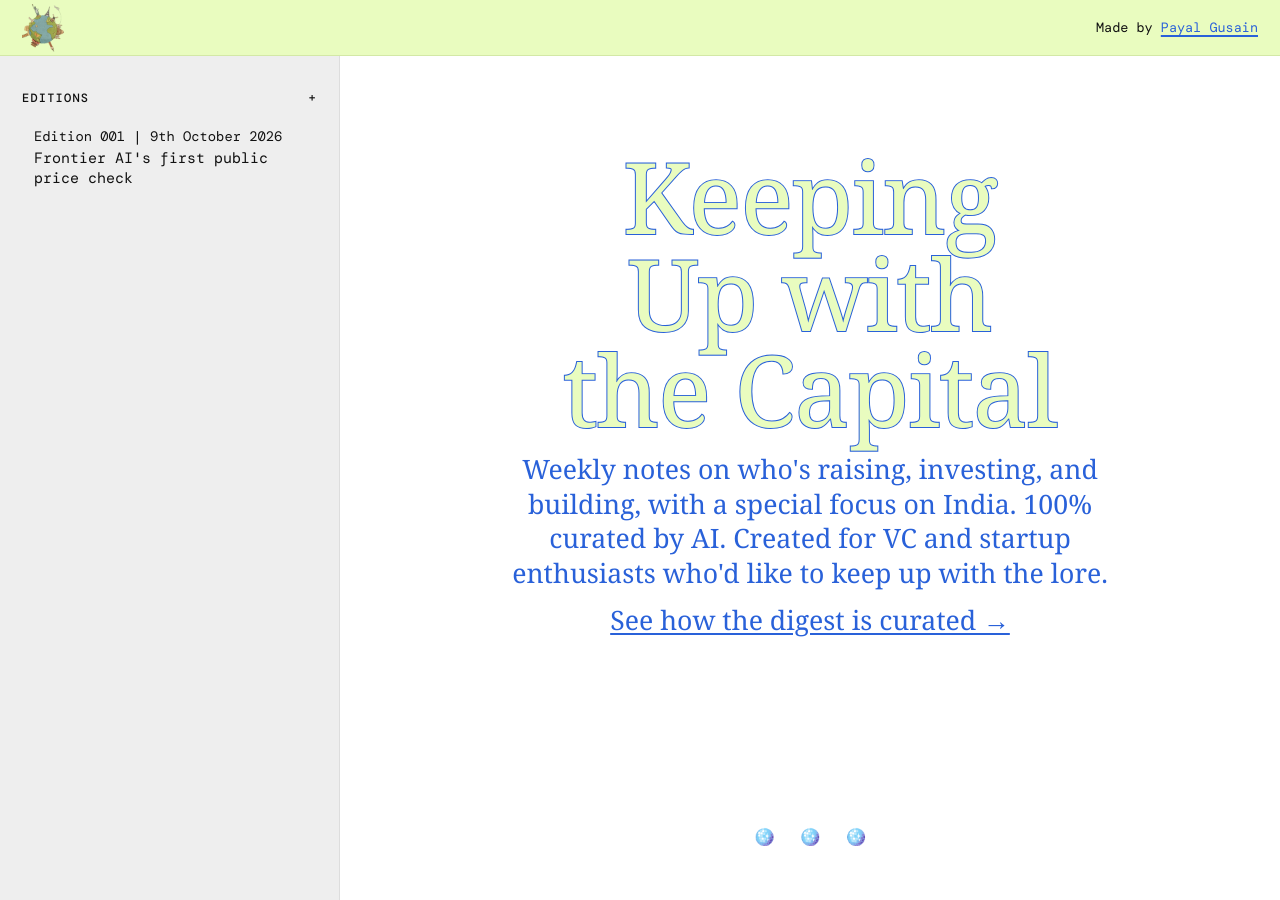
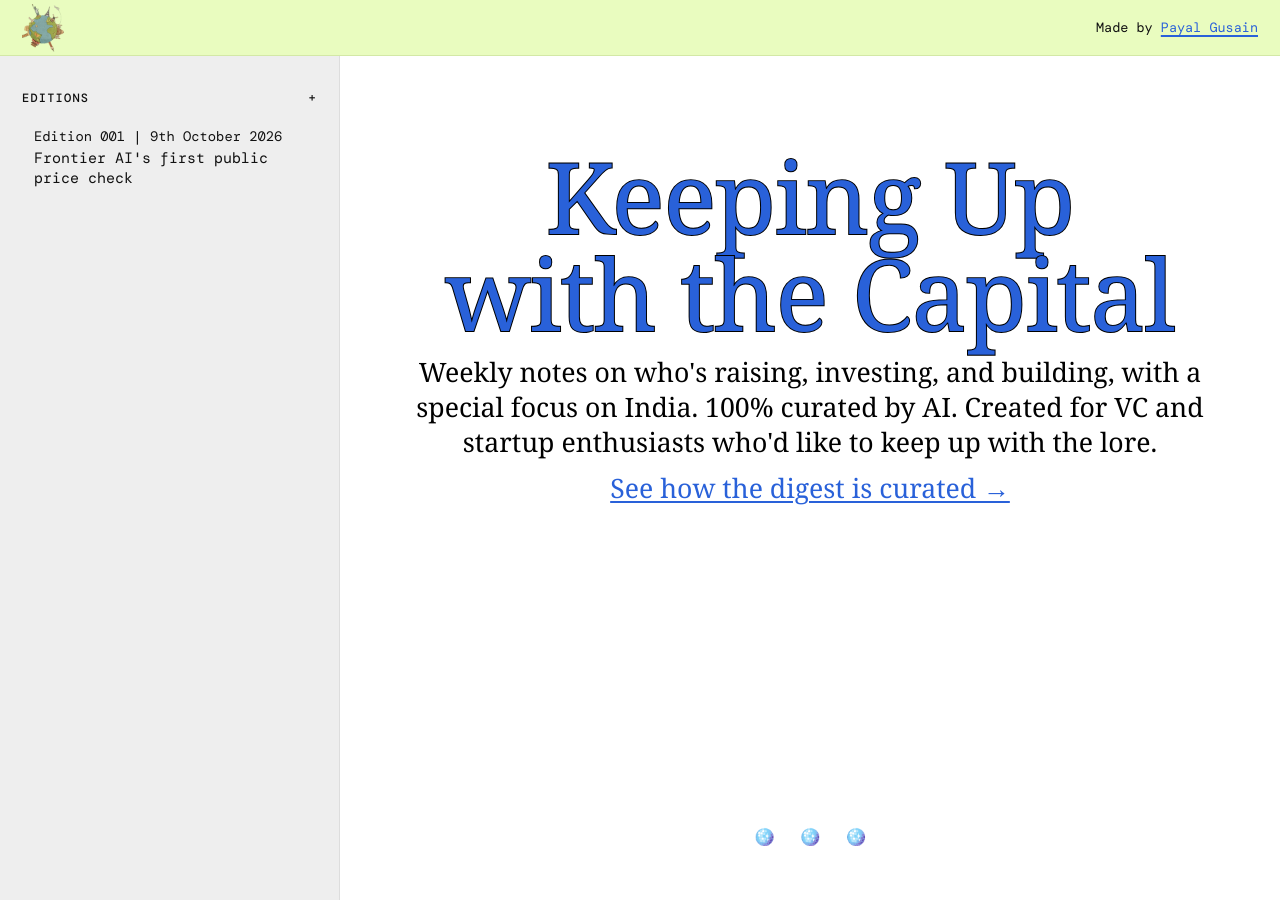
Before and after one commit to pgwrites/keeping-up-with-the-capital, a Jekyll site: the page built from index.html, in a window 1280 px wide. Built offline with Jekyll 4.4.1, drawn with Linux system fonts in a browser that asks for light colours; some web fonts are replaced.

Commit message:
Homepage masthead: wider, blue title with black outline, black subtitle (preview, not merged)
Co-Authored-By: Claude Opus 5.5 <noreply@anthropic.com>
Claude-Session: https://claude.ai/code/session_01Uh5sRbSB5XBanknDX5XWch

```diff
--- a/assets/css/style.css
+++ b/assets/css/style.css
@@ -261,3 +261,8 @@ article.home .foot{margin-top:auto}
 .mast-home .home-curated{margin-top:12px}
 .mast-home .home-curated a{color:var(--blue)}
 @media (max-width:860px){.mast-home .sub{font-size:24.33px !important}}
+.home{max-width:860px}
+.mast-home .mast-title{color:var(--blue);-webkit-text-stroke:2px #000}
+.mast-home .sub{color:#000;max-width:none}
+.mast-home .home-curated a{color:var(--blue)}
+.mast-home .sub{text-wrap:pretty}
```
